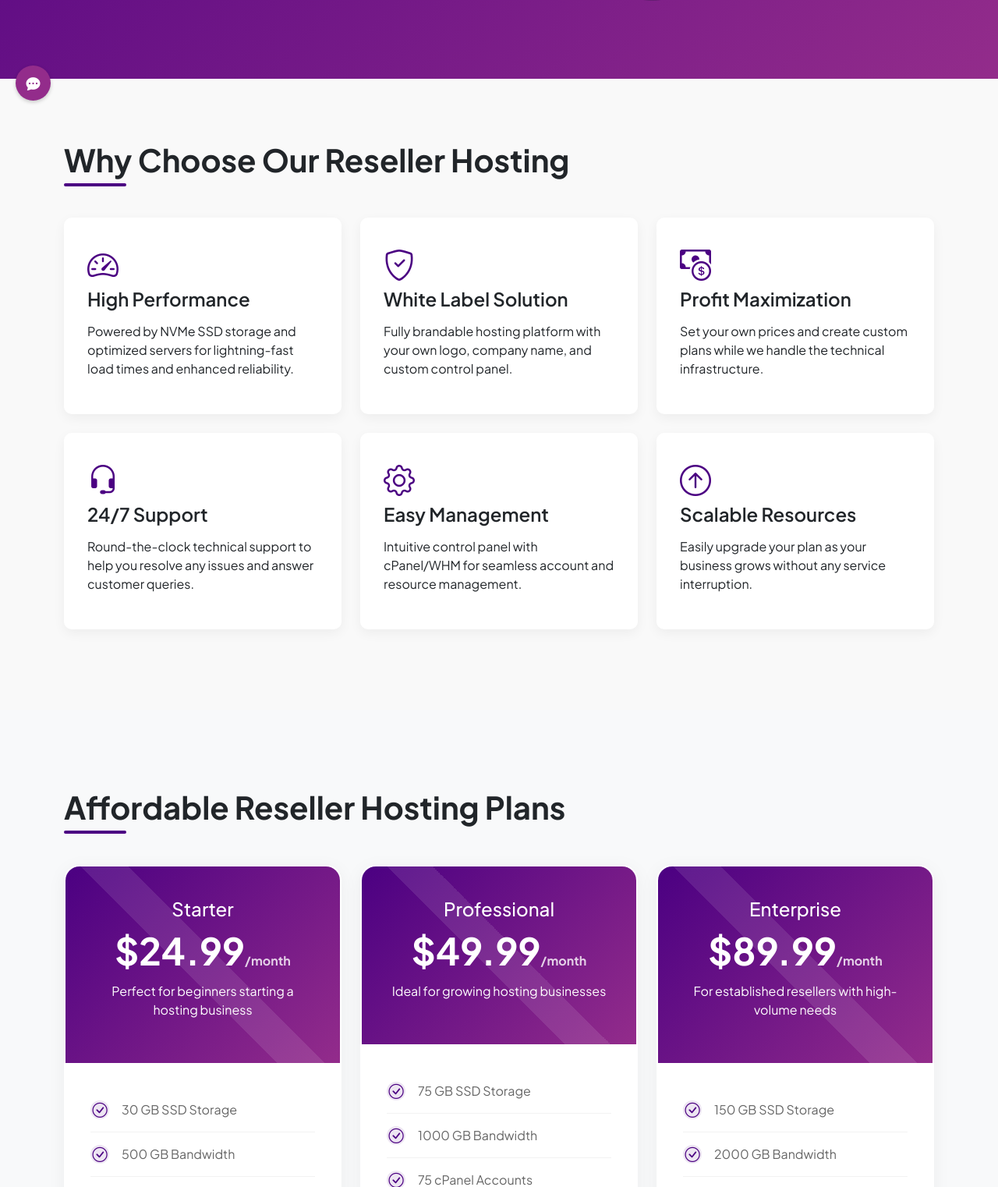
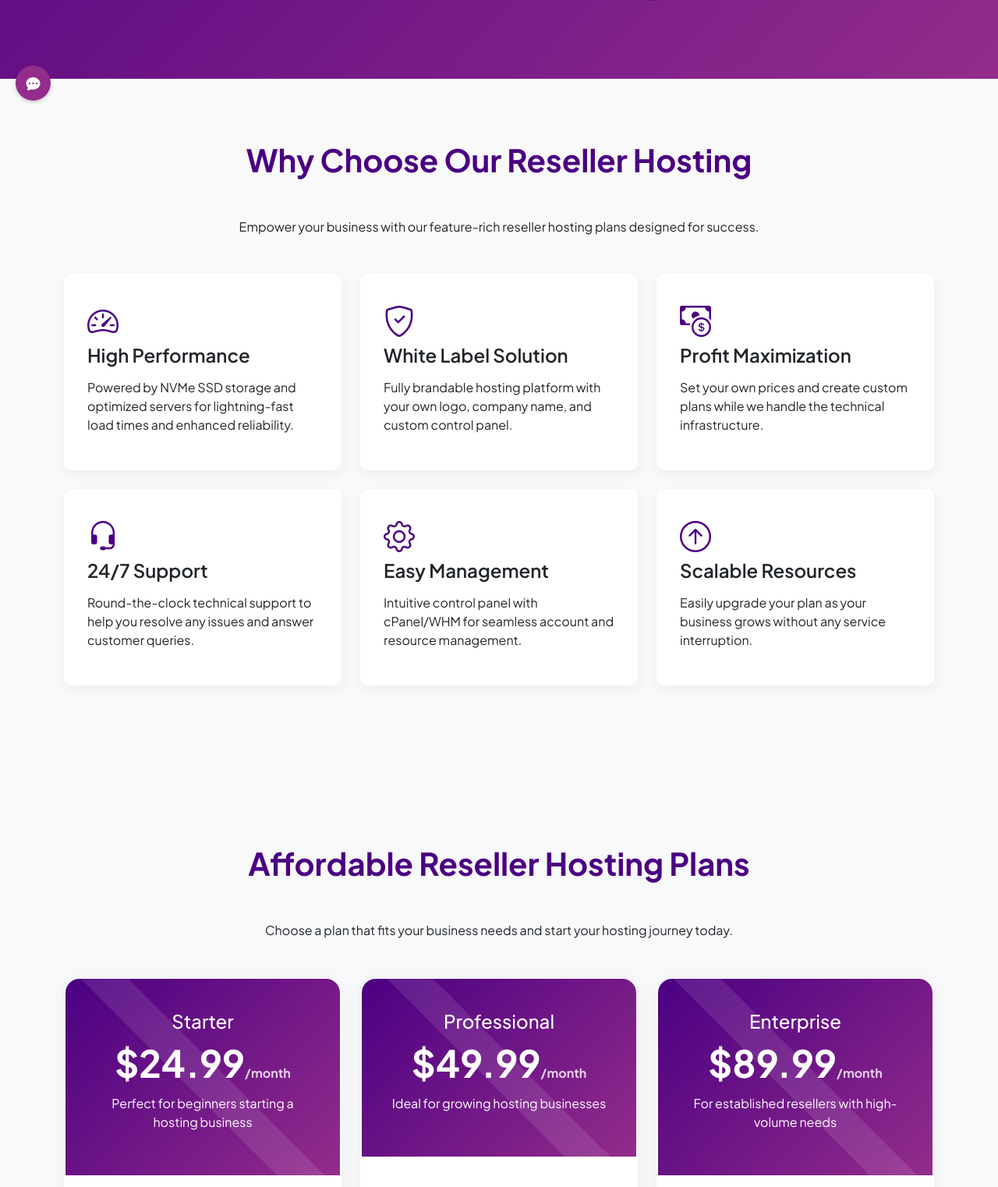
Before and after one commit to Alvingold/hostcanon, a PHP site: page /reseller-hosting.php in a window 1280 px wide. Shown: the part 651-2173 px from the top of the page at 78% size. Run offline with PHP 8.4, Linux system fonts and the light colour scheme; some libraries are stand-ins or nearby versions.

Commit message:
modified:   reseller-hosting.php

```diff
--- a/reseller-hosting.php
+++ b/reseller-hosting.php
@@ -97,10 +97,11 @@
             font-weight: 700;
             margin-bottom: 50px;
             position: relative;
-            display: inline-block;
+            color: var(--primary-color);
+            /*display: inline-block;*/
         }
 
-        .section-title::after {
+        /*.section-title::after {
             content: '';
             position: absolute;
             bottom: -10px;
@@ -108,7 +109,7 @@
             width: 80px;
             height: 4px;
             background-color: var(--primary-color);
-            border-radius: 2px;
+            border-radius: 2px;*/
         }
 
         @media (max-width: 768px) {
@@ -609,9 +610,10 @@
 </section>
 
     <!-- Features Section -->
-    <section class="features-section">
+    <section class="features-section" id="features">
         <div class="container">
             <h2 class="section-title text-center" data-aos="fade-up">Why Choose Our Reseller Hosting</h2>
+            <p class="text-center mb-5" data-aos="fade-up" data-aos-delay="100">Empower your business with our feature-rich reseller hosting plans designed for success.</p>
             <div class="row">
                 <div class="col-md-4 mb-4" data-aos="fade-up" data-aos-delay="100">
                     <div class="feature-card">
@@ -663,6 +665,7 @@
     <section class="pricing-section" id="pricing">
         <div class="container">
             <h2 class="section-title text-center" data-aos="fade-up">Affordable Reseller Hosting Plans</h2>
+            <p class="text-center mb-5" data-aos="fade-up" data-aos-delay="100">Choose a plan that fits your business needs and start your hosting journey today.</p>
             <div class="row">
                 <div class="col-md-4 mb-4" data-aos="fade-up" data-aos-delay="100">
                     <div class="pricing-card">
```
